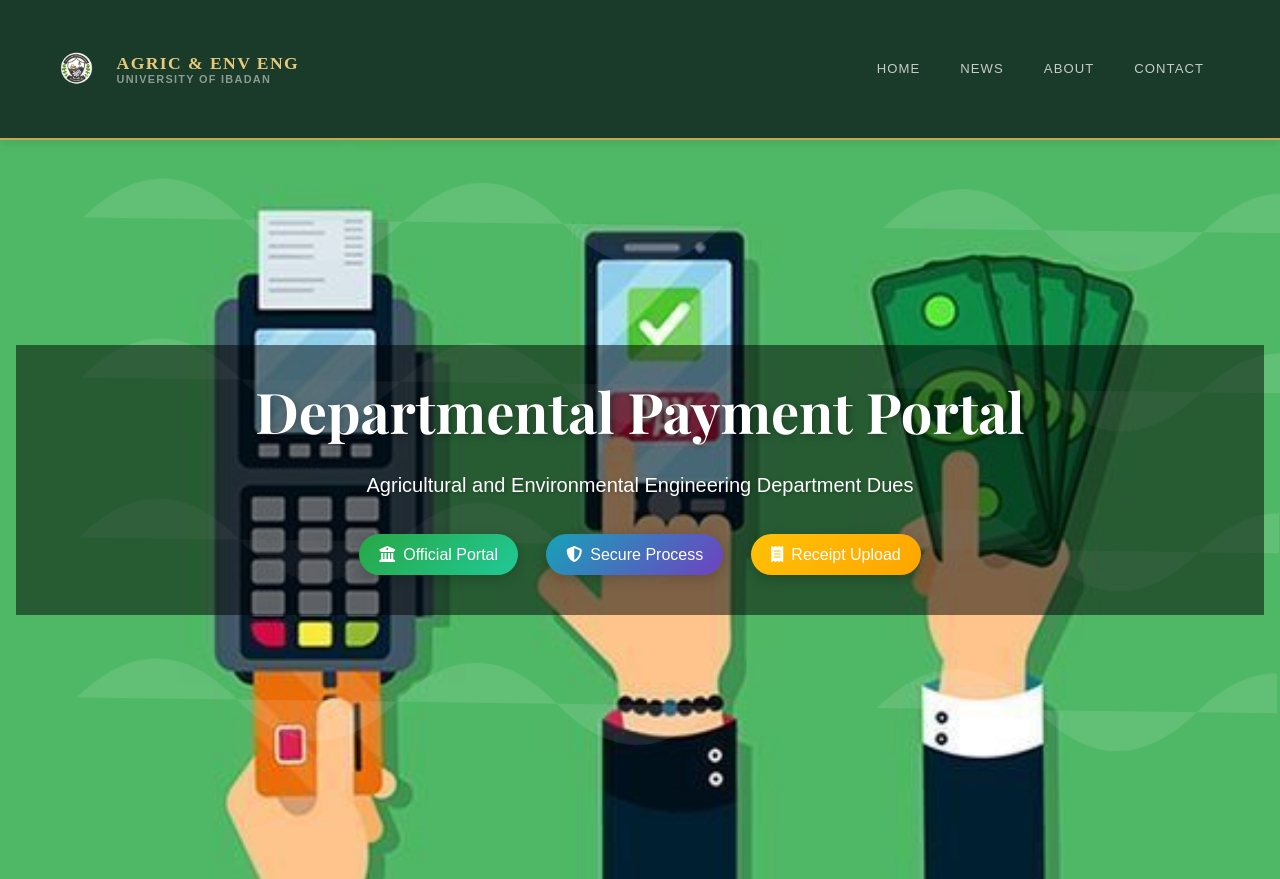
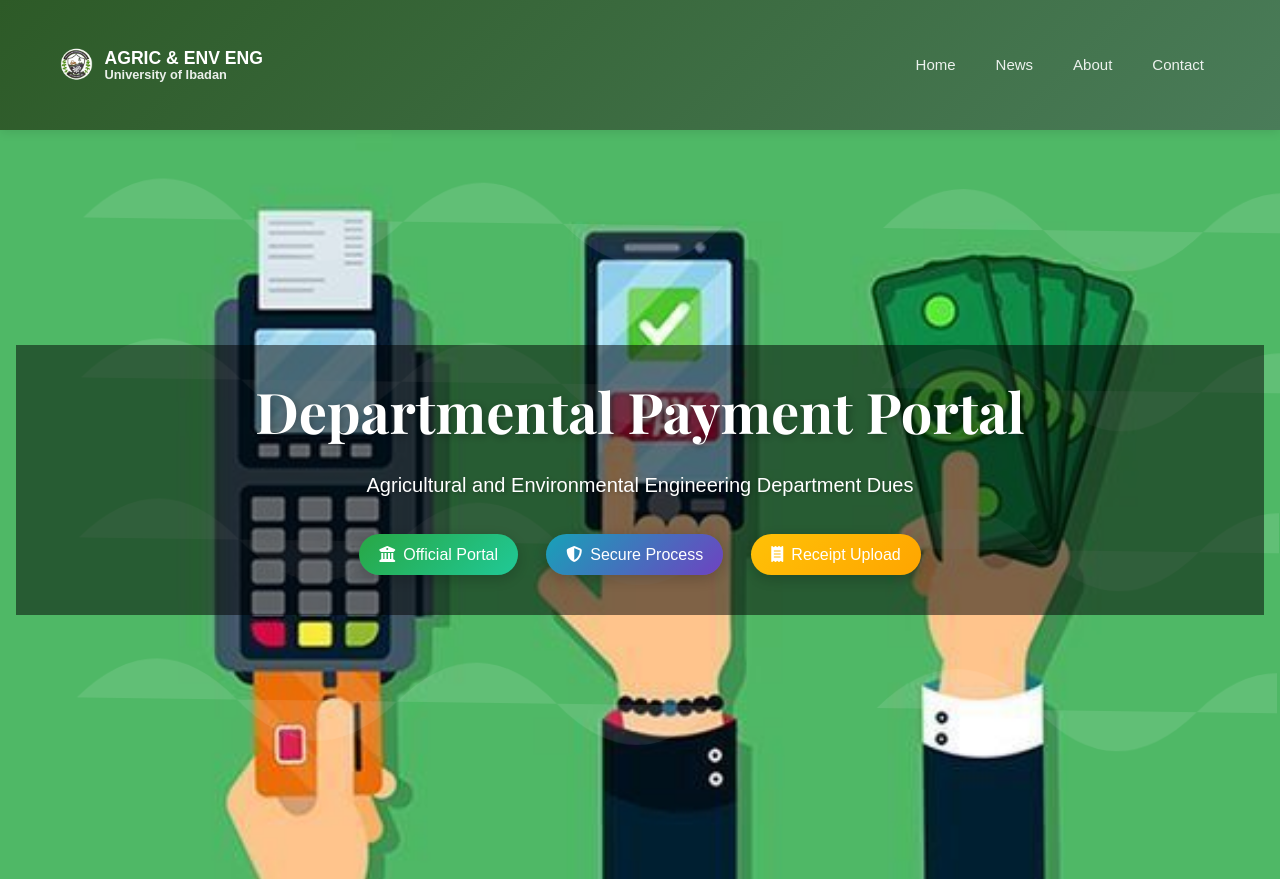
Before and after one commit to Emmyfest/AEE, a Flask app: page /payment in a window 1280 px wide. Shown: the top 879 px of the page. Run offline with Flask 3, Linux system fonts and the light colour scheme; some libraries are stand-ins or nearby versions.

Commit message:
Update payment.html

```diff
--- a/templates/admin/payment.html
+++ b/templates/admin/payment.html
@@ -45,51 +45,6 @@
             color: var(--text-body);
             font-size: 15px;
             line-height: 1.65;
-        }
-
-        /* ─── NAVBAR ─── */
-        #navbar {
-            background: var(--forest) !important;
-            border-bottom: 2px solid var(--gold);
-            padding: 0.75rem 0;
-            box-shadow: 0 2px 20px rgba(0,0,0,0.2);
-        }
-
-        .navbar-brand { text-decoration: none; gap: 12px; }
-        .brand-title {
-            font-family: 'Cormorant Garamond', serif;
-            font-size: 1.1rem;
-            font-weight: 700;
-            color: var(--gold-light);
-            letter-spacing: 0.08em;
-            line-height: 1.2;
-        }
-        .brand-subtitle {
-            font-size: 0.68rem;
-            color: rgba(255,255,255,0.55);
-            letter-spacing: 0.12em;
-            text-transform: uppercase;
-        }
-
-        .navbar-nav .nav-link {
-            color: rgba(255,255,255,0.75) !important;
-            font-size: 0.82rem;
-            font-weight: 500;
-            letter-spacing: 0.08em;
-            text-transform: uppercase;
-            padding: 0.5rem 1rem !important;
-            transition: color 0.2s;
-            position: relative;
-        }
-        .navbar-nav .nav-link:hover,
-        .navbar-nav .nav-link.active { color: var(--gold-light) !important; }
-        .navbar-nav .nav-link.active::after {
-            content: '';
-            position: absolute;
-            bottom: -2px; left: 1rem; right: 1rem;
-            height: 2px;
-            background: var(--gold);
-            border-radius: 2px;
         }
 
         /* ─── LAYOUT ─── */
```
